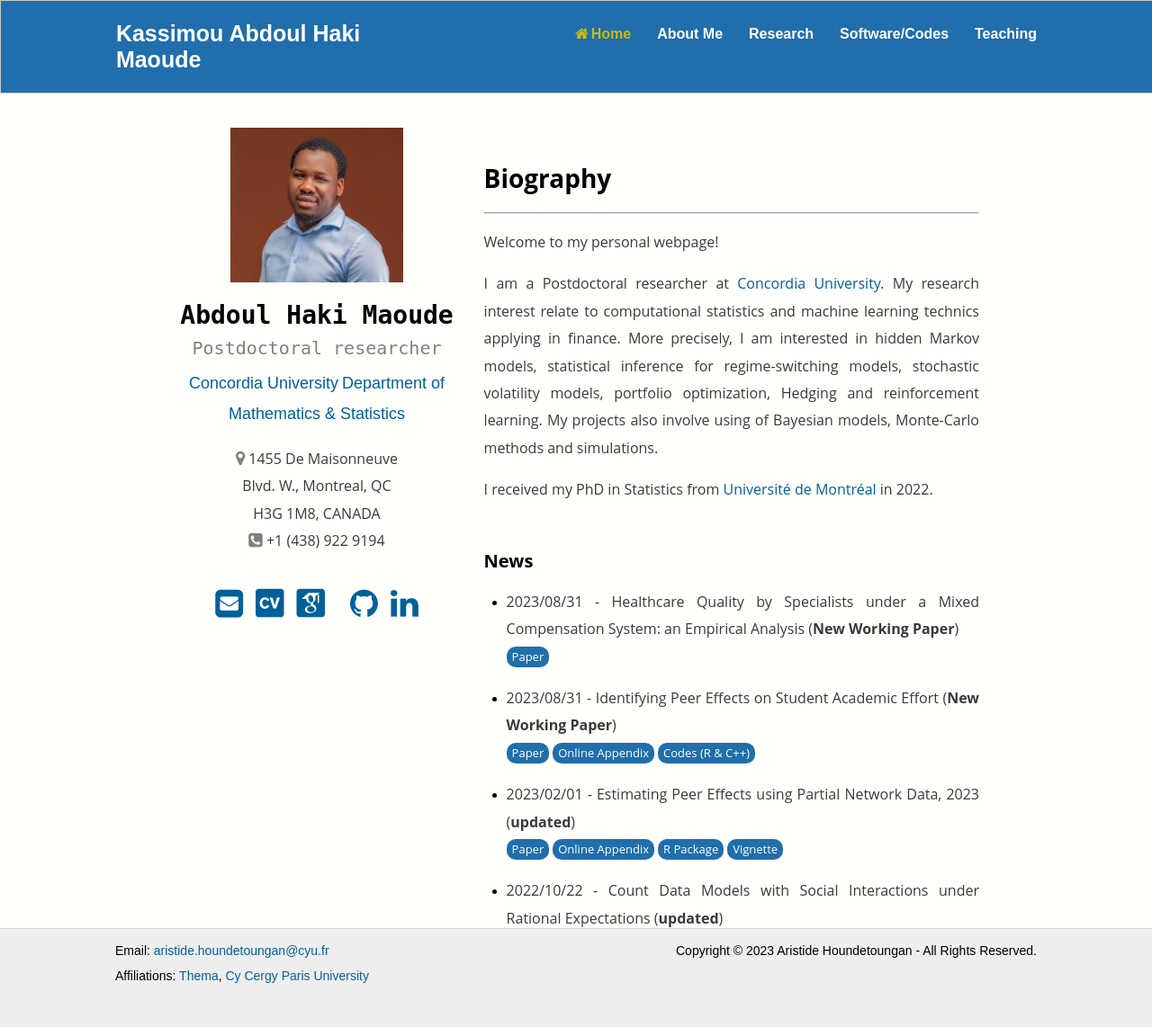
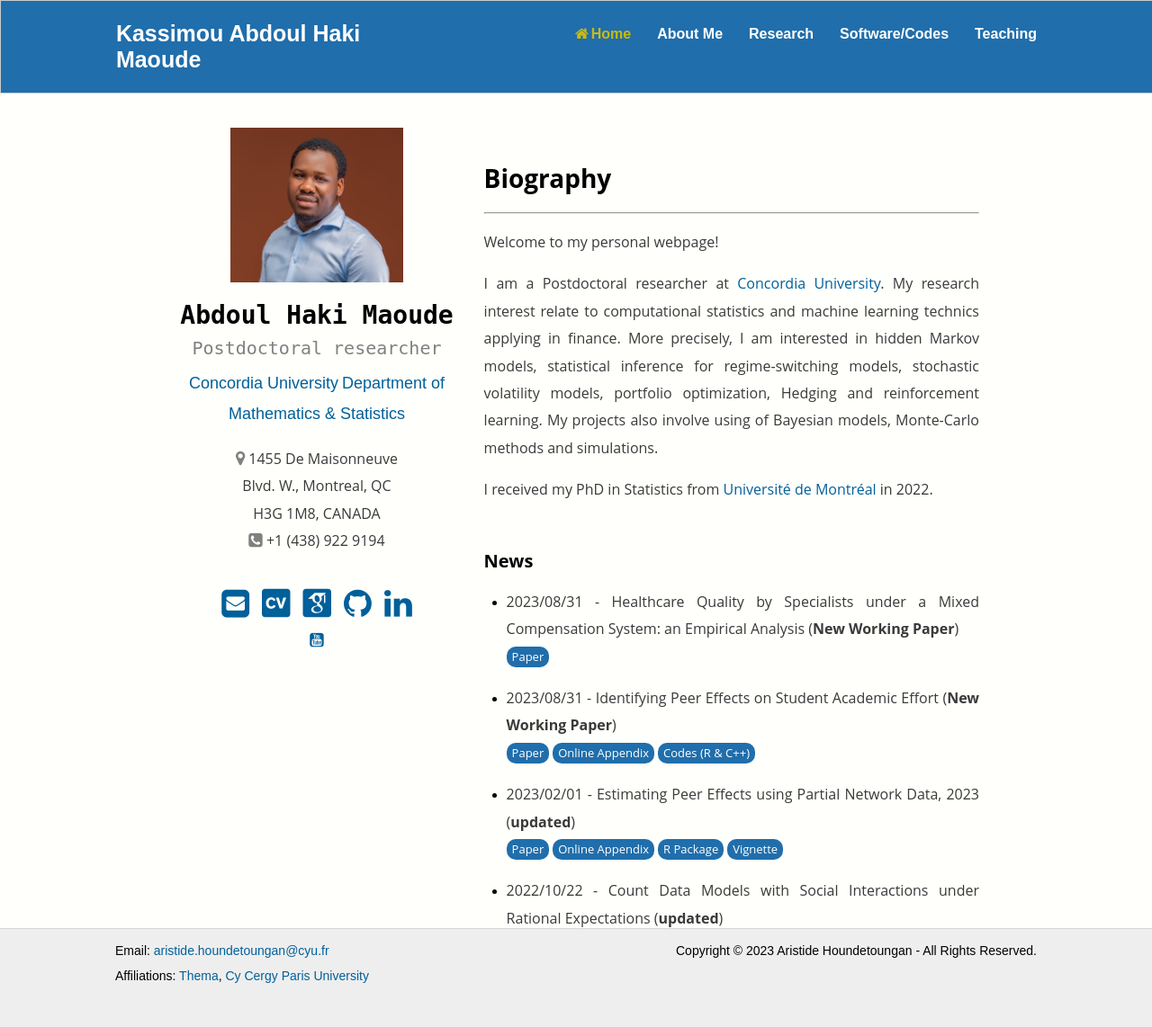
Before and after one commit to abdoulmaoude/abdoulmaoude.github.io, a Jekyll site: the page built from index.html, in a window 1280 px wide. Shown: the whole page at 90% size. Built offline with Jekyll 4.4.1, drawn with Linux system fonts in a browser that asks for light colours; some web fonts are replaced.

Commit message:
Update_index_30_9_23

```diff
--- a/index.html
+++ b/index.html
@@ -38,9 +38,9 @@
       <a href="mailto:abdoulhaki.maoude@concordia.ca"><i class="fa fa-envelope-square fa-2x"></i></a>
       <a href="/files/CV/maoudeCV.pdf" target="_blank"><i class="ai ai-cv-square ai-2x"></i></a>
       <a href="https://scholar.google.ca/citations?user=1BiAxkoAAAAJ&hl=fr" target="_blank"><i class="ai ai-google-scholar-square ai-2x"></i></a>
-      <a href="https://www.youtube.com/channel/UCkec1uhadxBg0CZHZZJesPw" target="_blank"><i class="ai ai-youtube-square ai-2x"></i></a>
       <a href="https://github.com/abdoulmaoude" target="_blank"><i class="fa fa-github fa-2x"></i></a>
       <a href="https://www.linkedin.com/in/abdoulmaoude/" target="_blank"><i class="fa fa-linkedin fa-2x"></i></a> <br/>
+      <a href="https://www.youtube.com/channel/UCkec1uhadxBg0CZHZZJesPw" target="_blank"><i class="fa fa-youtube-square" aria-hidden="true"></i></a>
     </div><!-- Myinfo -->
 
   </div><!-- Homeleft -->
```
